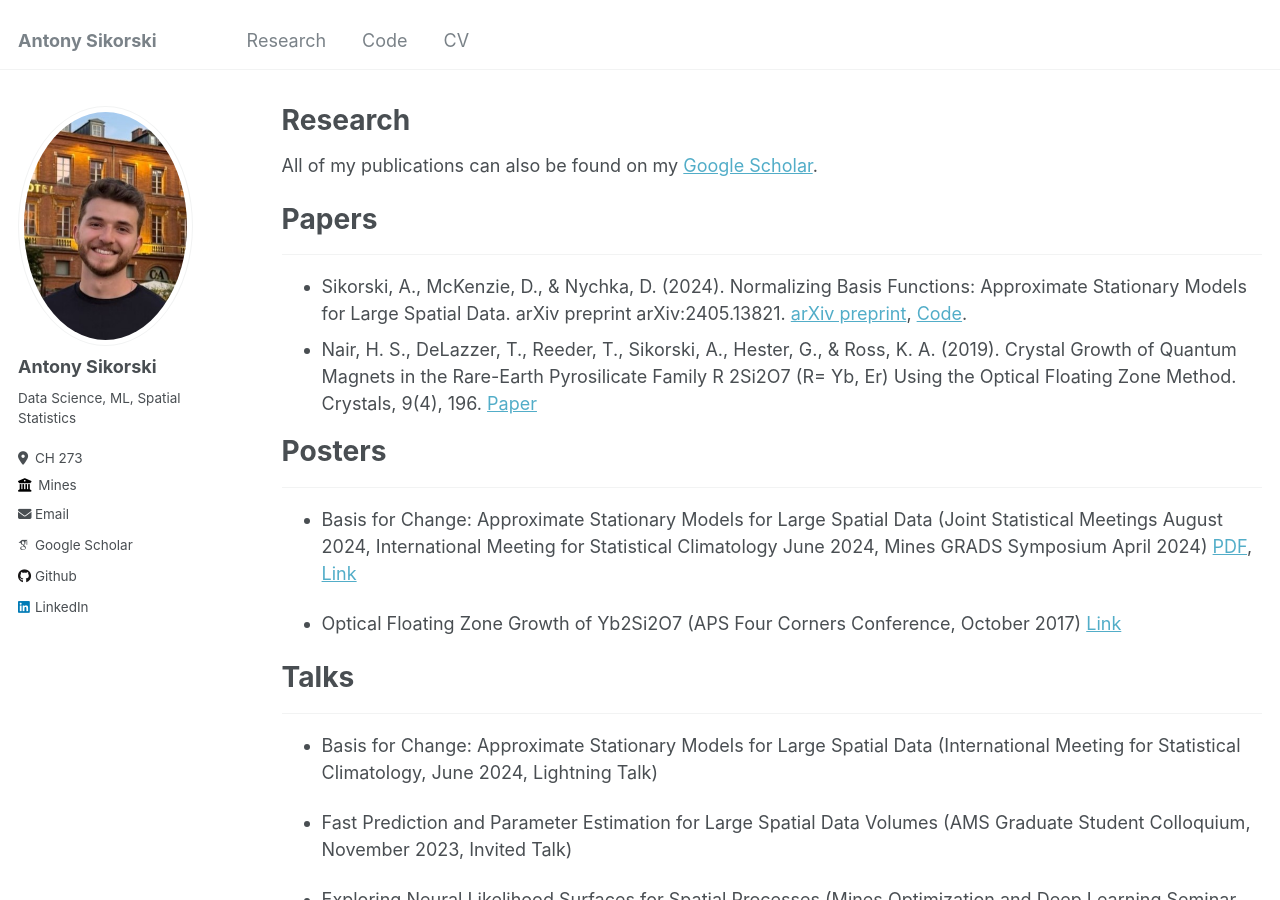
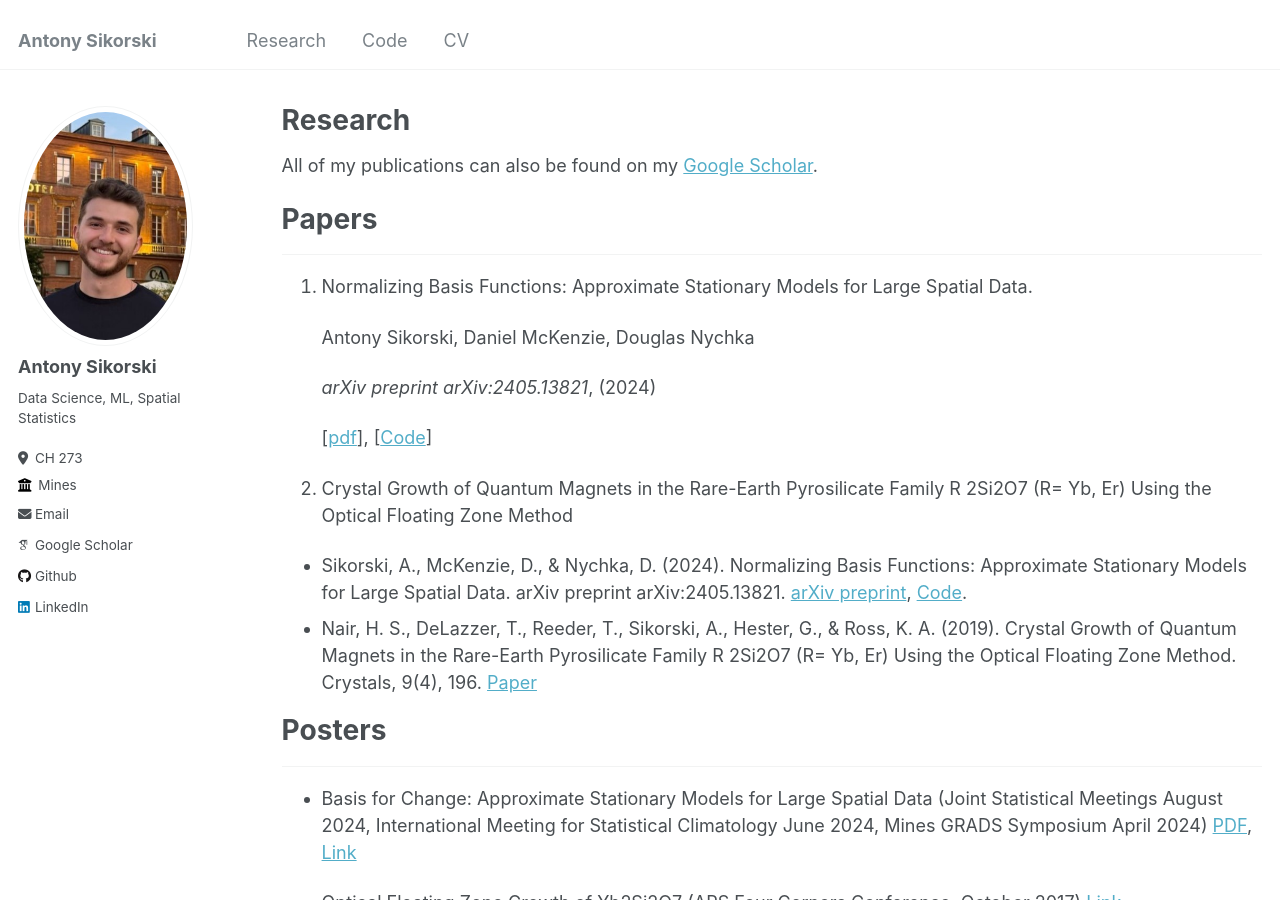
Before and after one commit to antonyxsik/antonyxsik.github.io, a Jekyll site: the page built from _pages/research.md, in a window 1280 px wide and 900 px high. Built offline with Jekyll 4.4.1, drawn with Linux system fonts in a browser that asks for light colours; some web fonts are replaced.

Commit message:
testing new research list style

```diff
--- a/_pages/research.md
+++ b/_pages/research.md
@@ -11,6 +11,17 @@ All of my publications can also be found on my [Google Scholar](https://scholar.
 
 # Papers
 ------
+
+1. Normalizing Basis Functions: Approximate Stationary Models for Large Spatial Data.
+
+    Antony Sikorski, Daniel McKenzie, Douglas Nychka
+
+    *arXiv preprint arXiv:2405.13821*, (2024)
+
+    [[pdf](https://arxiv.org/abs/2405.13821)], [[Code](https://github.com/antonyxsik/Normalization-Paper)]
+
+2. Crystal Growth of Quantum Magnets in the Rare-Earth Pyrosilicate Family R 2Si2O7 (R= Yb, Er) Using the Optical Floating Zone Method
+
 
 - Sikorski, A., McKenzie, D., & Nychka, D. (2024). Normalizing Basis Functions: Approximate Stationary Models for Large Spatial Data. arXiv preprint arXiv:2405.13821. [arXiv preprint](https://arxiv.org/abs/2405.13821), [Code](https://github.com/antonyxsik/Normalization-Paper).
 - Nair, H. S., DeLazzer, T., Reeder, T., Sikorski, A., Hester, G., & Ross, K. A. (2019). Crystal Growth of Quantum Magnets in the Rare-Earth Pyrosilicate Family R 2Si2O7 (R= Yb, Er) Using the Optical Floating Zone Method. Crystals, 9(4), 196. [Paper](https://www.mdpi.com/2073-4352/9/4/196)
```
